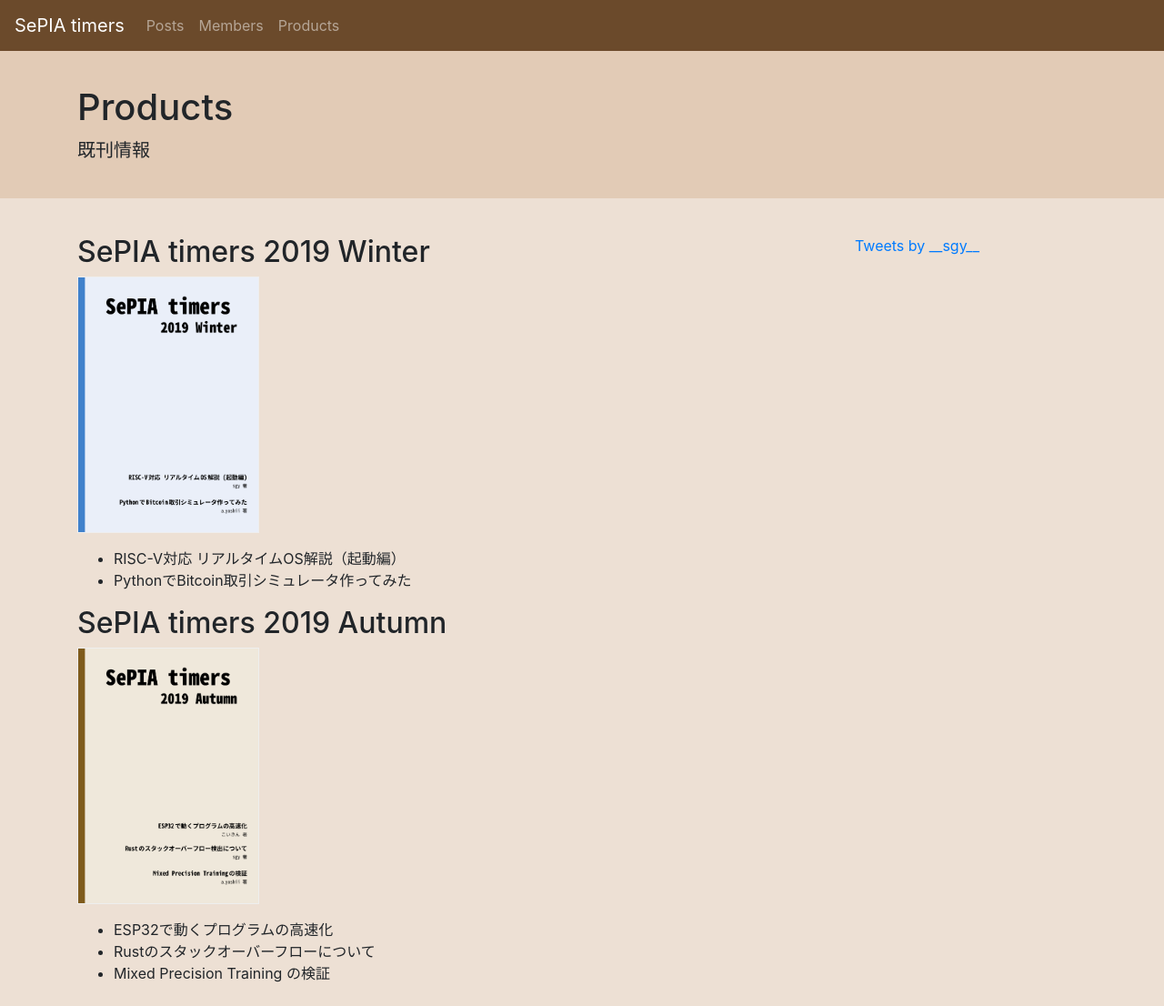
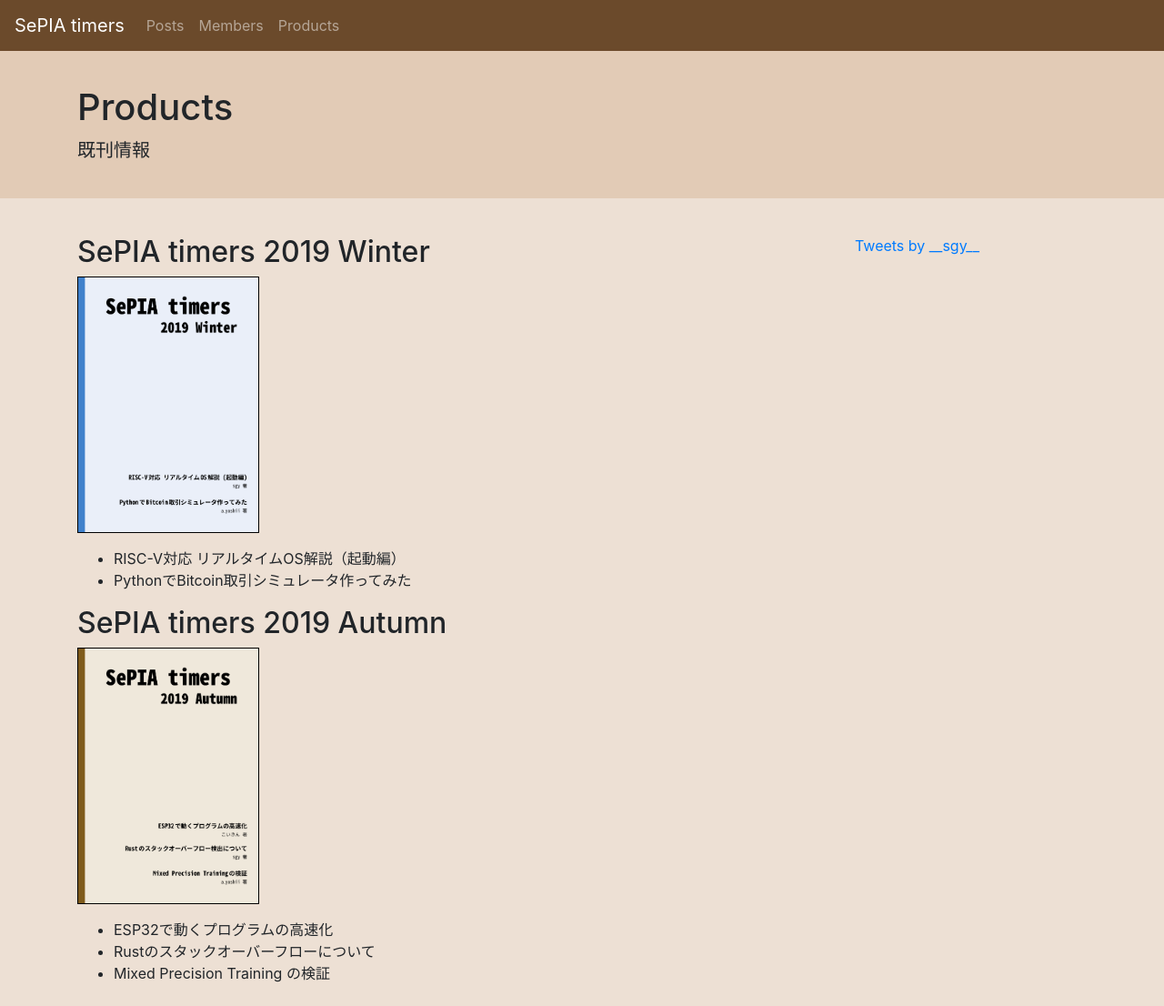
Before and after one commit to SePIAtimers/SePIAtimers.github.io, a Jekyll site: the page built from products.markdown, in a window 1280 px wide. Shown: the whole page at 91% size. Built offline with Jekyll 4.4.1, drawn with Linux system fonts in a browser that asks for light colours; comment, search, counter and statistics services are not loaded.

Commit message:
本に枠線を追加しました

```diff
--- a/css/custom/includes/_custom.scss
+++ b/css/custom/includes/_custom.scss
@@ -8,7 +8,6 @@
     transform: translateY(-50%)
 }
 
-img {
-    max-width: 100%;
-    border: 1px solid #eee;
+.product{
+    border: 1px solid #000;
 }
--- a/products.markdown
+++ b/products.markdown
@@ -6,12 +6,12 @@
 ---
 
 ## SePIA timers 2019 Winter
-<img src="{{site.baseurl}}/images/2019_winter_cover.png" width="200">
+<img src="{{site.baseurl}}/images/2019_winter_cover.png" width="200" class="product">
 - RISC-V対応 リアルタイムOS解説（起動編）
 - PythonでBitcoin取引シミュレータ作ってみた
 
 ## SePIA timers 2019 Autumn
-<img src="{{site.baseurl}}/images/2019_autumn_cover.png" width="200">
+<img src="{{site.baseurl}}/images/2019_autumn_cover.png" width="200" class="product">
 - ESP32で動くプログラムの高速化
 - Rustのスタックオーバーフローについて
 - Mixed Precision Training の検証
```
